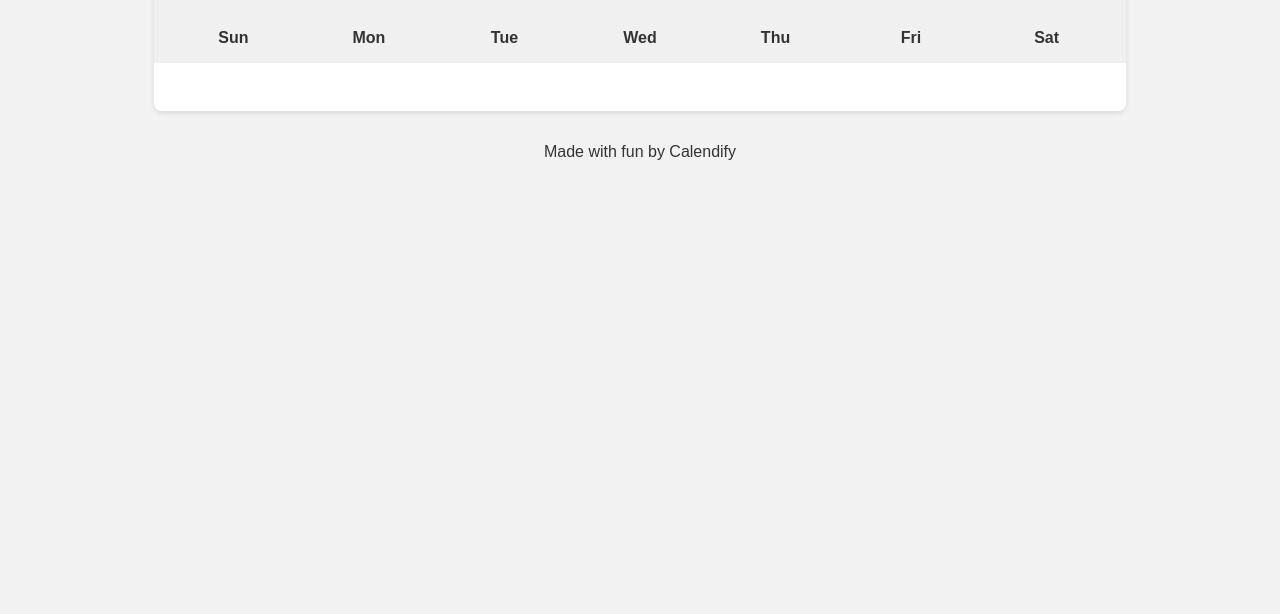
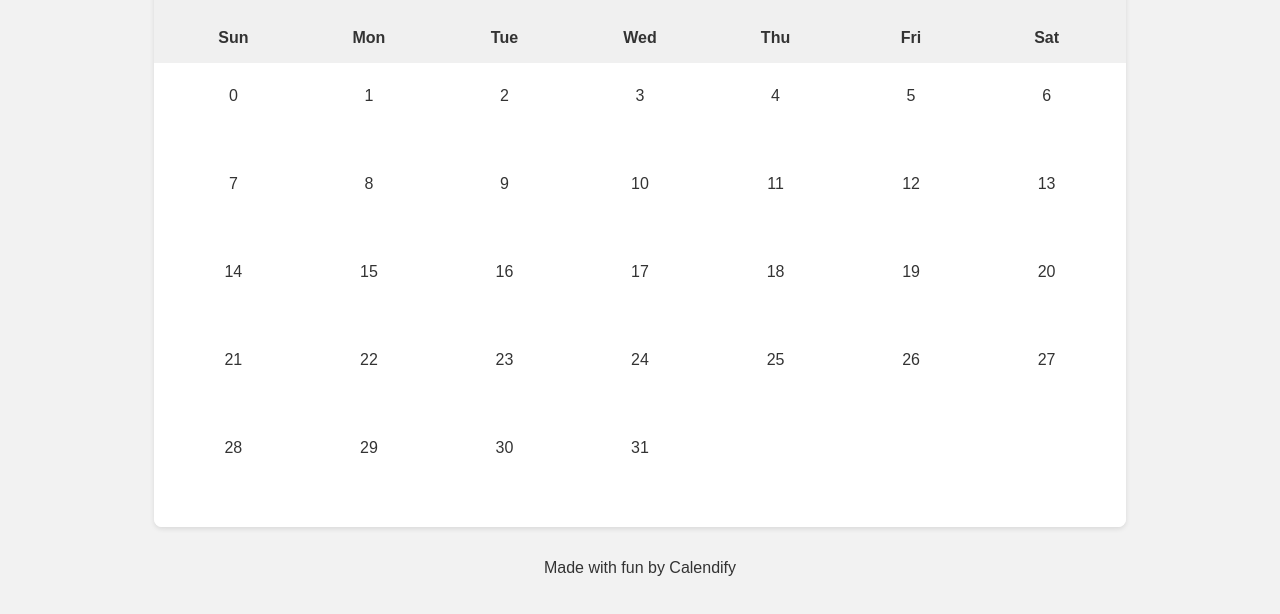
Before and after one commit to catvasion/calendify-calendar-app, a plain HTML site: page index.html in a window 1280 px wide. Shown: the part 148-762 px from the top of the page. Drawn offline with Linux system fonts and the light colour scheme.

Commit message:
[feature/04] logic for populating and rendering dates

```diff
--- a/app.js
+++ b/app.js
@@ -17,6 +17,7 @@ document.addEventListener('DOMContentLoaded', () => {
 	const currentDate = (month, year) => {
 		let startOfMonth = new Date(year, month).getDay();
 		let numOfDays = 33 - new Date(year, month, 33).getDate();
+		let renderNum = 0;
 
 		let renderMonth = document.getElementById('month');
 		let renderYear = document.getElementById('year');
@@ -32,6 +33,11 @@ document.addEventListener('DOMContentLoaded', () => {
 				let cell = document.createElement('div');
 				cell.classList.add('cell');
 				row.appendChild(cell);
+				if (renderNum > numOfDays) {
+					break;
+				}
+				cell.textContent = renderNum;
+				renderNum++;
 			}
 			dates.appendChild(row);
 		}
--- a/styling.css
+++ b/styling.css
@@ -1,4 +1,3 @@
-/* Reset some default styles and set box-sizing to border-box for all elements */
 * {
 	margin: 0;
 	padding: 0;
@@ -24,14 +23,14 @@ header {
 main {
 	padding: 2rem;
 }
-
-/* Calendar styles */
+/* Add a container for the calendar */
 .calendar {
 	background-color: #fff;
 	box-shadow: 0 2px 5px rgba(0, 0, 0, 0.1);
 	border-radius: 8px;
 }
 
+/* Calendar header styles */
 .calendar-header {
 	display: flex;
 	justify-content: space-between;
@@ -61,6 +60,7 @@ main {
 	color: #0056b3;
 }
 
+/* Days styles */
 .days {
 	display: grid;
 	grid-template-columns: repeat(7, 1fr);
@@ -74,6 +74,7 @@ main {
 	font-weight: bold;
 }
 
+/* Dates styles */
 .dates {
 	display: grid;
 	grid-template-columns: repeat(7, 1fr);
@@ -84,17 +85,18 @@ main {
 	border-bottom-right-radius: 8px;
 }
 
+/* Row styles */
 .row {
-	display: grid;
-	grid-template-columns: repeat(7, 1fr);
-	gap: 8px;
+	display: contents; /* Set display to "contents" to remove the row container */
 }
 
+/* Cell styles */
 .cell {
 	text-align: center;
 	padding: 0.5rem;
 	border-radius: 4px;
 	cursor: pointer;
+	height: 80px;
 }
 
 .cell:hover {
```
Also changed, not shown: index.html (+3 -1 lines).
